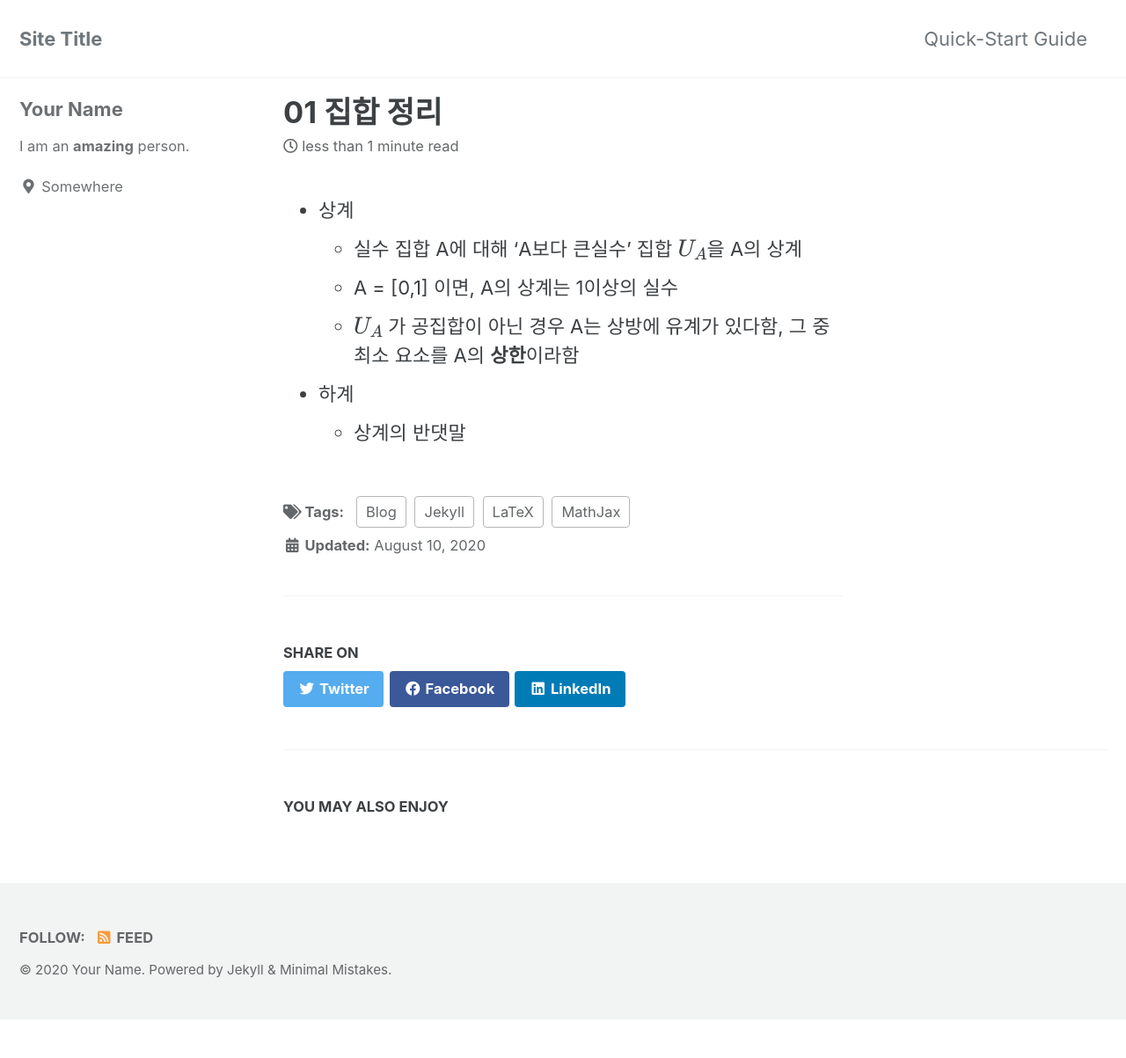
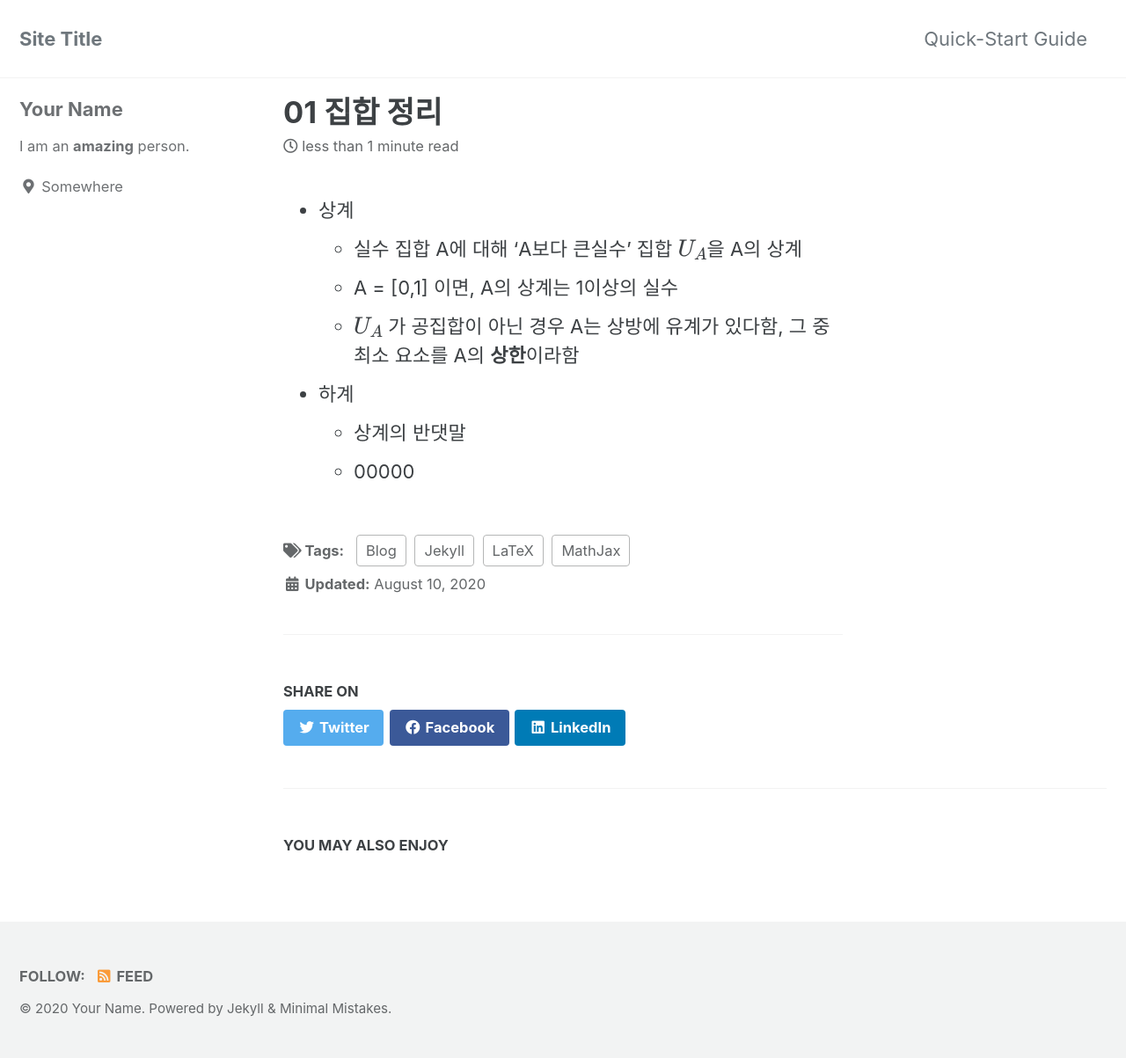
Before and after one commit to copper-light/ghhdh.github.io, a Jekyll site: the page built from _posts/2020-08-10-01 집합 정리.md, in a window 1280 px wide. Shown: the whole page at 88% size. Built offline with Jekyll 4.4.1, drawn with Linux system fonts in a browser that asks for light colours; cached includes are drawn as plain includes; formulas are drawn with MathJax 3; before the commit the page ends 1159 px from its top, so only the background shows below that.

Commit message:
Update 2020-08-10-01 집합 정리.md

```diff
--- a/_posts/2020-08-10-01 집합 정리.md
+++ b/_posts/2020-08-10-01 집합 정리.md
@@ -15,3 +15,4 @@ published: true
   - $U_A$ 가 공집합이 아닌 경우 A는 상방에 유계가 있다함, 그 중 최소 요소를 A의 **상한**이라함
 - 하계
   - 상계의 반댓말
+  - 00000
```
